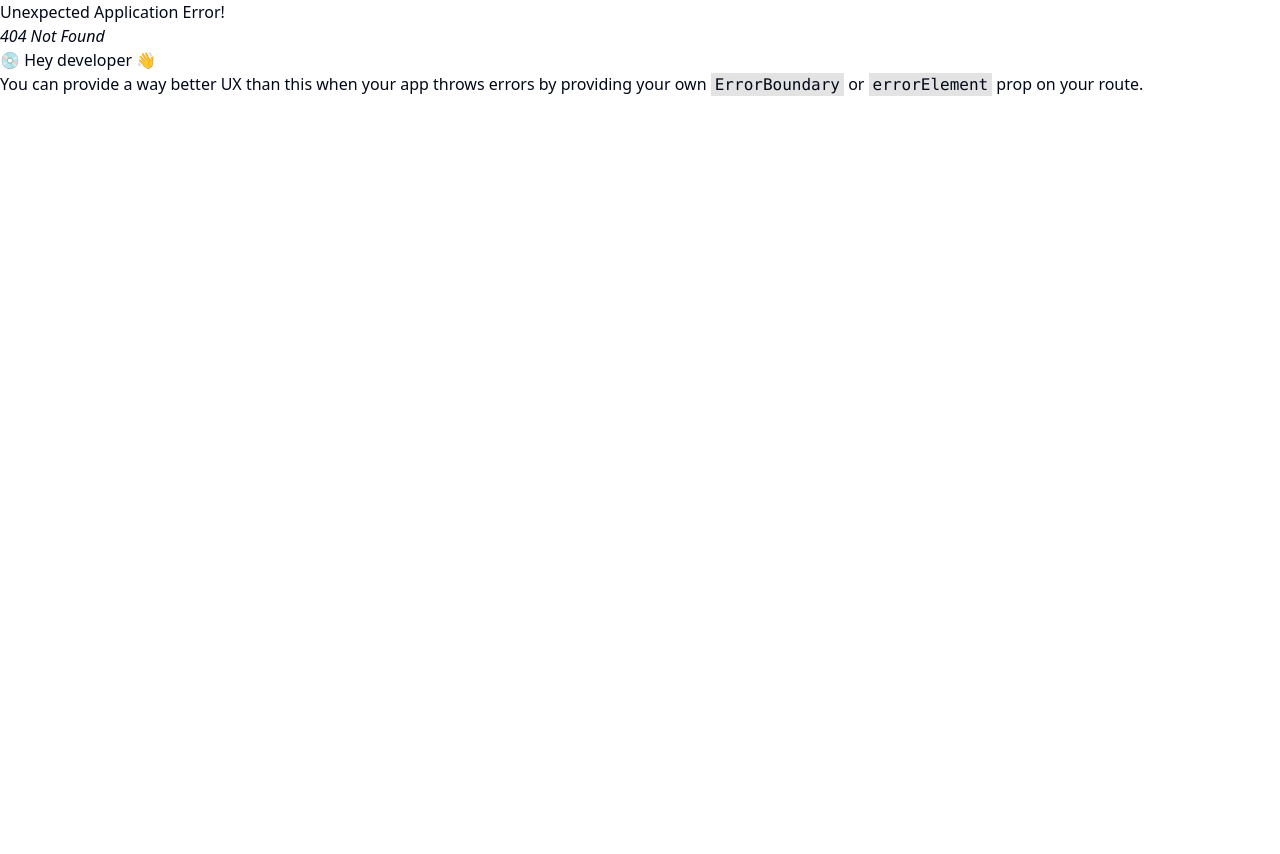
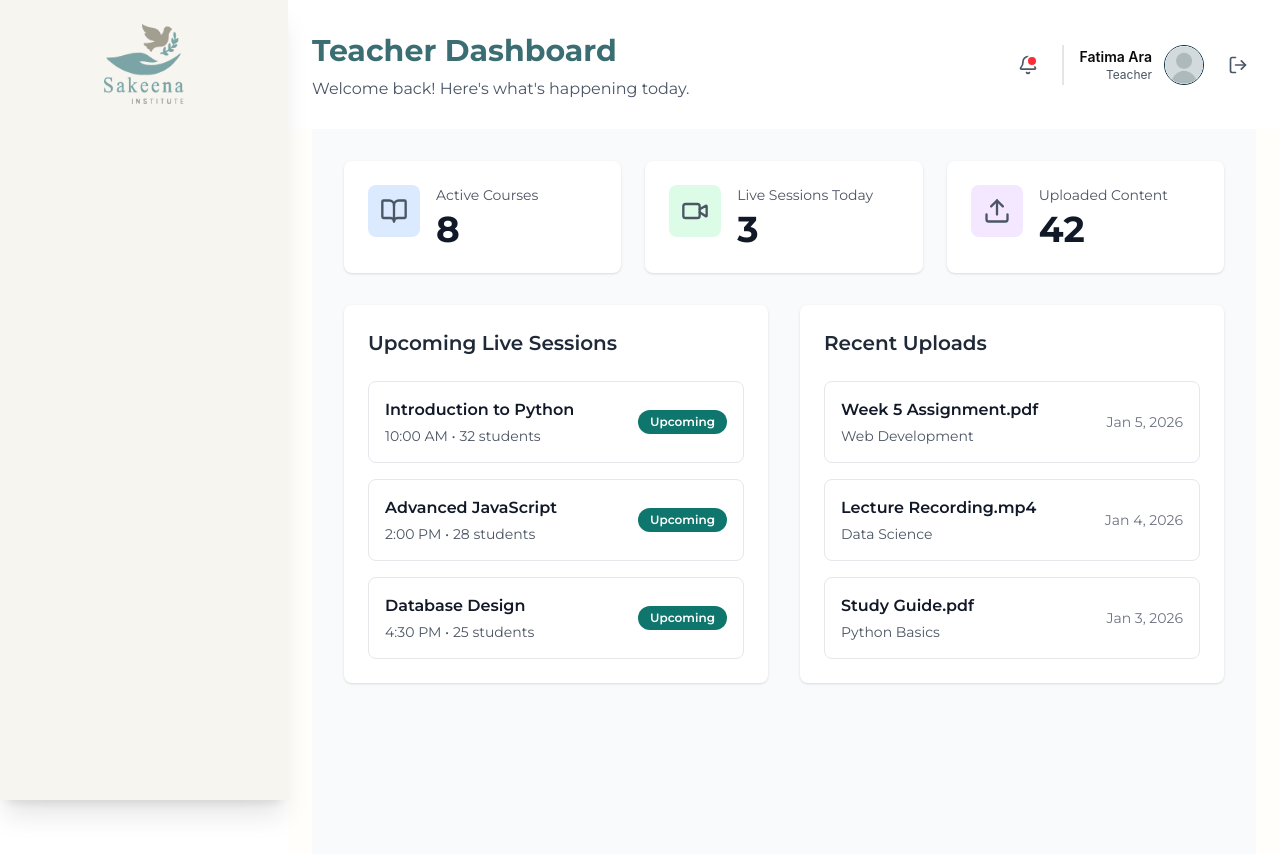
Before and after one commit to Arafat-Bhuiyan/Zahra-Admin, a React (Vite) app: page /teacher in a window 1280 px wide. Before the commit this address had no page. Shown: the top 854 px of the page. Before the commit the page ends 800 px from the top, so only its background shows below. Built offline with nearby package versions, Linux system fonts and the light colour scheme.

Commit message:
teacher dashboard created

```diff
--- a/src/Admin/Dashboard/Header.jsx
+++ b/src/Admin/Dashboard/Header.jsx
@@ -1,12 +1,12 @@
 import React, { useState } from "react";
 import profile from "../../../src/assets/images/profile.jpg";
 import { Bell, LogOut } from "lucide-react";
-import { useNavigate } from "react-router-dom";
+import { useLocation, useNavigate } from "react-router-dom";
 
 const Header = ({ title, subtitle }) => {
   const [hasNotification, setHasNotification] = useState(true);
   const navigate = useNavigate();
-
+  const location = useLocation()
   const handleLogout = () => {
     // Perform logout logic here (e.g., clearing tokens)
     console.log("Logging out...");
@@ -16,7 +16,7 @@ const Header = ({ title, subtitle }) => {
   return (
     <div className="flex items-center justify-between px-6 py-7 bg-[#FFFFFF]">
       <div>
-        <h1 className="font-bold text-[30px] text-greenTeal">{title}</h1>
+        <h1 className={`font-bold text-[30px] text-greenTeal ${location.pathname.includes("teacher") ? "text-primary" : "text-greenTeal"}`}>{title}</h1>
         <p className="text-base font-normal text-[#4A5565] mt-1">{subtitle}</p>
       </div>
       <div className="flex items-center gap-4">
--- a/src/Admin/Dashboard/Sidebar.jsx
+++ b/src/Admin/Dashboard/Sidebar.jsx
@@ -1,11 +1,33 @@
 import { NavLink, useLocation, useNavigate } from "react-router-dom";
-import { Users, Settings, ClipboardCheck, Bell, LayoutDashboard, BookOpen, FileText, GraduationCap, Award, UserCheck, CreditCard, Library, ShoppingCart, Megaphone, Newspaper } from "lucide-react";
+import { useSelector } from "react-redux";
+import {
+  Users,
+  Settings,
+  ClipboardCheck,
+  Bell,
+  LayoutDashboard,
+  BookOpen,
+  FileText,
+  GraduationCap,
+  Award,
+  UserCheck,
+  CreditCard,
+  Library,
+  ShoppingCart,
+  Megaphone,
+  Newspaper,
+} from "lucide-react";
 import logo from "../../assets/img/logo.png";
 
 export const Sidebar = ({ currentComponent, onMenuClick }) => {
   const navigate = useNavigate();
 
-  const menuItems = [
+  const role = useSelector((state) => state.auth.role);
+
+  let menuItems = [];
+
+  if (role === "admin") {
+    menuItems = [
       {
         icon: LayoutDashboard,
         label: "Dashboard",
@@ -26,6 +48,13 @@ export const Sidebar = ({ currentComponent, onMenuClick }) => {
       { icon: CreditCard, label: "Payments", slug: "payments" },
       { icon: Settings, label: "Settings", slug: "settings" },
     ];
+  } else if (role === "teacher") {
+    // Teacher has a minimal sidebar
+    menuItems = [{ icon: UserCheck, label: "Teacher",   active: true, slug: "teacher" }];
+  } else {
+    // No role set (not logged in) — show nothing or a minimal menu
+    menuItems = [];
+  }
   const location = useLocation();
 
   // NavLink will determine active state; build `to` from slug below.
@@ -43,22 +72,28 @@ export const Sidebar = ({ currentComponent, onMenuClick }) => {
           <ul className="w-full ">
             {menuItems.map((item, index) => {
               const Icon = item.icon;
-              // Dashboard should link to the admin index route
+              // Build `to` for admin index, teacher route or admin sub-routes
               const to =
-                item.slug === "dashboard" ? "/admin" : `/admin/${item.slug}`;
+                item.slug === "dashboard"
+                  ? "/admin"
+                  : item.slug === "teacher"
+                    ? "/teacher"
+                    : `/admin/${item.slug}`;
+
               return (
                 <li key={index}>
                   <NavLink
                     to={to}
-                    className={() =>
-                      `flex items-center h-12 pl-6 py-3 text-start text-base font-normal transition-colors mx-4 mb-1 gap-3 ${
-                        location.pathname.startsWith(`/admin/${item.slug}`) ||
-                        (item.slug === "dashboard" &&
-                          location.pathname === "/admin")
+                    className={() => {
+                      const isActive =
+                        location.pathname === to ||
+                        location.pathname.startsWith(to + "/");
+                      return `flex items-center h-12 pl-6 py-3 text-start text-base font-normal transition-colors mx-4 mb-1 gap-3 ${
+                        isActive
                           ? "bg-greenTeal text-[#FFFFFF] rounded-xl shadow-lg backdrop-blur-md "
                           : "text-[#4A5565] rounded-sm"
-                      }`
-                    }
+                      }`;
+                    }}
                   >
                     <Icon className="w-5 h-5" />
                     <span className="font-semibold text-base">
--- /dev/null
+++ b/src/Redux/features/auth/authSlice.js
@@ -0,0 +1,21 @@
+import { createSlice } from "@reduxjs/toolkit";
+
+const initialState = {
+  role: null,
+};
+
+const authSlice = createSlice({
+  name: "auth",
+  initialState,
+  reducers: {
+    setRole(state, action) {
+      state.role = action.payload;
+    },
+    clearRole(state) {
+      state.role = null;
+    },
+  },
+});
+
+export const { setRole, clearRole } = authSlice.actions;
+export default authSlice.reducer;
--- a/src/Redux/store.js
+++ b/src/Redux/store.js
@@ -1,10 +1,12 @@
 import { configureStore } from "@reduxjs/toolkit";
 import counterReducer from "./features/counter/counterSlice";
+import authReducer from "./features/auth/authSlice";
 import { pokemonApi } from "./services/pokemon";
 import { setupListeners } from "@reduxjs/toolkit/query";
 export const store = configureStore({
   reducer: {
     counter: counterReducer,
+    auth: authReducer,
     // Add the generated reducer as a specific top-level slice
     [pokemonApi.reducerPath]: pokemonApi.reducer,
   },
--- /dev/null
+++ b/src/Teacher/TeacherDashboard.jsx
@@ -0,0 +1,154 @@
+import { BookOpen, Video, Upload } from "lucide-react";
+
+export default function TeacherDashboard() {
+  // Sample data
+  const stats = [
+    {
+      label: "Active Courses",
+      value: "8",
+      icon: BookOpen,
+      color: "bg-blue-100",
+    },
+    {
+      label: "Live Sessions Today",
+      value: "3",
+      icon: Video,
+      color: "bg-green-100",
+    },
+    {
+      label: "Uploaded Content",
+      value: "42",
+      icon: Upload,
+      color: "bg-purple-100",
+    },
+  ];
+
+  const upcomingSessions = [
+    {
+      id: 1,
+      title: "Introduction to Python",
+      time: "10:00 AM",
+      students: "32 students",
+    },
+    {
+      id: 2,
+      title: "Advanced JavaScript",
+      time: "2:00 PM",
+      students: "28 students",
+    },
+    {
+      id: 3,
+      title: "Database Design",
+      time: "4:30 PM",
+      students: "25 students",
+    },
+  ];
+
+  const recentUploads = [
+    {
+      id: 1,
+      title: "Week 5 Assignment.pdf",
+      category: "Web Development",
+      date: "Jan 5, 2026",
+    },
+    {
+      id: 2,
+      title: "Lecture Recording.mp4",
+      category: "Data Science",
+      date: "Jan 4, 2026",
+    },
+    {
+      id: 3,
+      title: "Study Guide.pdf",
+      category: "Python Basics",
+      date: "Jan 3, 2026",
+    },
+  ];
+
+  return (
+    <div className="min-h-screen bg-gray-50">
+      {/* Main Content */}
+      <div className="p-8">
+        {/* Stats Cards */}
+        <div className="grid grid-cols-1 md:grid-cols-3 gap-6 mb-8">
+          {stats.map((stat) => {
+            const Icon = stat.icon;
+            return (
+              <div
+                key={stat.label}
+                className="bg-white rounded-lg shadow p-6 flex items-start gap-4"
+              >
+                <div className={`${stat.color} p-3 rounded-lg`}>
+                  <Icon size={28} className="text-gray-600" />
+                </div>
+                <div>
+                  <p className="text-sm text-gray-600 mb-1">{stat.label}</p>
+                  <p className="text-4xl font-bold text-gray-900">
+                    {stat.value}
+                  </p>
+                </div>
+              </div>
+            );
+          })}
+        </div>
+
+        {/* Two Column Layout */}
+        <div className="grid grid-cols-1 lg:grid-cols-2 gap-8">
+          {/* Upcoming Live Sessions */}
+          <div className="bg-white rounded-lg shadow p-6">
+            <h2 className="text-xl font-semibold text-gray-800 mb-6">
+              Upcoming Live Sessions
+            </h2>
+            <div className="space-y-4">
+              {upcomingSessions.map((session) => (
+                <div
+                  key={session.id}
+                  className="flex items-center justify-between p-4 border border-gray-200 rounded-lg hover:bg-gray-50 transition"
+                >
+                  <div>
+                    <p className="font-semibold text-gray-900">
+                      {session.title}
+                    </p>
+                    <p className="text-sm text-gray-600 mt-1">
+                      {session.time} • {session.students}
+                    </p>
+                  </div>
+                  <span className="bg-teal-700 text-white text-xs font-semibold px-3 py-1 rounded-full whitespace-nowrap ml-4">
+                    Upcoming
+                  </span>
+                </div>
+              ))}
+            </div>
+          </div>
+
+          {/* Recent Uploads */}
+          <div className="bg-white rounded-lg shadow p-6">
+            <h2 className="text-xl font-semibold text-gray-800 mb-6">
+              Recent Uploads
+            </h2>
+            <div className="space-y-4">
+              {recentUploads.map((upload) => (
+                <div
+                  key={upload.id}
+                  className="flex items-center justify-between p-4 border border-gray-200 rounded-lg hover:bg-gray-50 transition"
+                >
+                  <div>
+                    <p className="font-semibold text-gray-900">
+                      {upload.title}
+                    </p>
+                    <p className="text-sm text-gray-600 mt-1">
+                      {upload.category}
+                    </p>
+                  </div>
+                  <p className="text-sm text-gray-500 whitespace-nowrap ml-4">
+                    {upload.date}
+                  </p>
+                </div>
+              ))}
+            </div>
+          </div>
+        </div>
+      </div>
+    </div>
+  );
+}
--- a/src/components/Login.jsx
+++ b/src/components/Login.jsx
@@ -1,36 +1,52 @@
-'use client';
-import backgroundImage from '../assets/img/login.png';
-import logo from '../assets/img/logo.png';
-import { useState } from 'react';
-import { Eye, EyeOff } from 'lucide-react';
-import { useNavigate } from 'react-router-dom';
+"use client";
+import backgroundImage from "../assets/img/login.png";
+import logo from "../assets/img/logo.png";
+import { useState } from "react";
+import { Eye, EyeOff } from "lucide-react";
+import { useNavigate } from "react-router-dom";
+import { useDispatch } from "react-redux";
+import { setRole } from "@/Redux/features/auth/authSlice";
 
 export default function Login() {
-  const [email, setEmail] = useState('');
-  const [password, setPassword] = useState('');
+  const [email, setEmail] = useState("");
+  const dispatch = useDispatch();
+  const [password, setPassword] = useState("");
   const [showPassword, setShowPassword] = useState(false);
-    const navigate  = useNavigate()
+  const navigate = useNavigate();
   const handleLogin = (e) => {
     e.preventDefault();
-    console.log('Login attempt:', { email, password });
-    if (email === "admin@gmail.com" ){
-        navigate("/admin");
-        return;
-    }
-    if (email !== "teacher@gmail.com"){
-        navigate("/teacher")
-        return
+    console.log("Login attempt:", { email, password });
+    // Simple role assignment for demo purposes
+    if (email === "admin@gmail.com") {
+      dispatch(setRole("admin"));
+      navigate("/admin");
+      return;
     }
 
+    if (email === "teacher@gmail.com") {
+      dispatch(setRole("teacher"));
+      navigate("/teacher");
+      return;
+    }
+
+    // fallback for invalid credentials (adjust as needed)
+    alert("Invalid credentials");
   };
 
   return (
-    <div className="min-h-screen flex items-center justify-center p-4" style={{backgroundImage: `url(${backgroundImage})`, backgroundSize: 'cover', backgroundPosition: 'center'}}>
+    <div
+      className="min-h-screen flex items-center justify-center p-4"
+      style={{
+        backgroundImage: `url(${backgroundImage})`,
+        backgroundSize: "cover",
+        backgroundPosition: "center",
+      }}
+    >
       <div className="w-full max-w-md bg-[white] rounded-2xl shadow-lg p-8">
         {/* Logo Placeholder */}
         <div className="flex justify-center mb-8">
           <div className="rounded-lg flex items-center justify-center">
-           <img src={logo} alt="" />
+            <img src={logo} alt="" />
           </div>
         </div>
 
@@ -46,7 +62,10 @@ export default function Login() {
         <form onSubmit={handleLogin} className="space-y-6">
           {/* Email Field */}
           <div>
-            <label htmlFor="email" className="block text-sm font-medium text-gray-700 mb-2">
+            <label
+              htmlFor="email"
+              className="block text-sm font-medium text-gray-700 mb-2"
+            >
               Email
             </label>
             <input
@@ -62,13 +81,16 @@ export default function Login() {
 
           {/* Password Field */}
           <div>
-            <label htmlFor="password" className="block text-sm font-medium text-gray-700 mb-2">
+            <label
+              htmlFor="password"
+              className="block text-sm font-medium text-gray-700 mb-2"
+            >
               Password
             </label>
             <div className="relative">
               <input
                 id="password"
-                type={showPassword ? 'text' : 'password'}
+                type={showPassword ? "text" : "password"}
                 placeholder="••••••••"
                 value={password}
                 onChange={(e) => setPassword(e.target.value)}
@@ -80,11 +102,7 @@ export default function Login() {
                 onClick={() => setShowPassword(!showPassword)}
                 className="absolute right-4 top-1/2 transform -translate-y-1/2 text-gray-400 hover:text-gray-600 transition"
               >
-                {showPassword ? (
-                  <EyeOff size={20} />
-                ) : (
-                  <Eye size={20} />
-                )}
+                {showPassword ? <EyeOff size={20} /> : <Eye size={20} />}
               </button>
             </div>
           </div>
--- a/src/layouts/AdminLayout.jsx
+++ b/src/layouts/AdminLayout.jsx
@@ -35,6 +35,8 @@ export default function AdminLayout() {
     ? "Payments & Revenue"
     : location.pathname.startsWith(`/admin/settings`)
     ? "Settings"
+    : location.pathname.startsWith(`/teacher`)
+    ? "Teacher Dashboard"
     : "Dashboard Overview";
 
   const subtitle = location.pathname.startsWith(`/admin/users-management`)
@@ -63,6 +65,8 @@ export default function AdminLayout() {
     ? "Track payments and platform earnings"
     : location.pathname.startsWith(`/admin/settings`)
     ? "Manage admin account and system configuration"
+    : location.pathname.startsWith(`/admin`)
+    ? "Welcome back! Here's your overview for today."
     : "Welcome back! Here's what's happening today.";
   return (
     <div
--- a/src/router/Routes.jsx
+++ b/src/router/Routes.jsx
@@ -3,6 +3,7 @@ import AdminLayout from "@/layouts/AdminLayout";
 import { createBrowserRouter, Navigate } from "react-router-dom";
 import TermsAndPolicies from "@/Admin/Settings/Settings";
 import Login from "../components/Login";
+import TeacherDashboard from "../Teacher/TeacherDashboard";
 
 const router = createBrowserRouter([
   {
@@ -43,6 +44,16 @@ const router = createBrowserRouter([
       // { path: "users", element: <UserManagement /> },
     ],
   },
+  {
+    path: "/teacher",
+    element: <AdminLayout />,
+     children: [
+      {
+        index: true,
+        element: <TeacherDashboard />,
+      },
+    ]
+  },
 ]);
 
 export default router;
```
Lines whose indentation alone changed are shown as unchanged.
